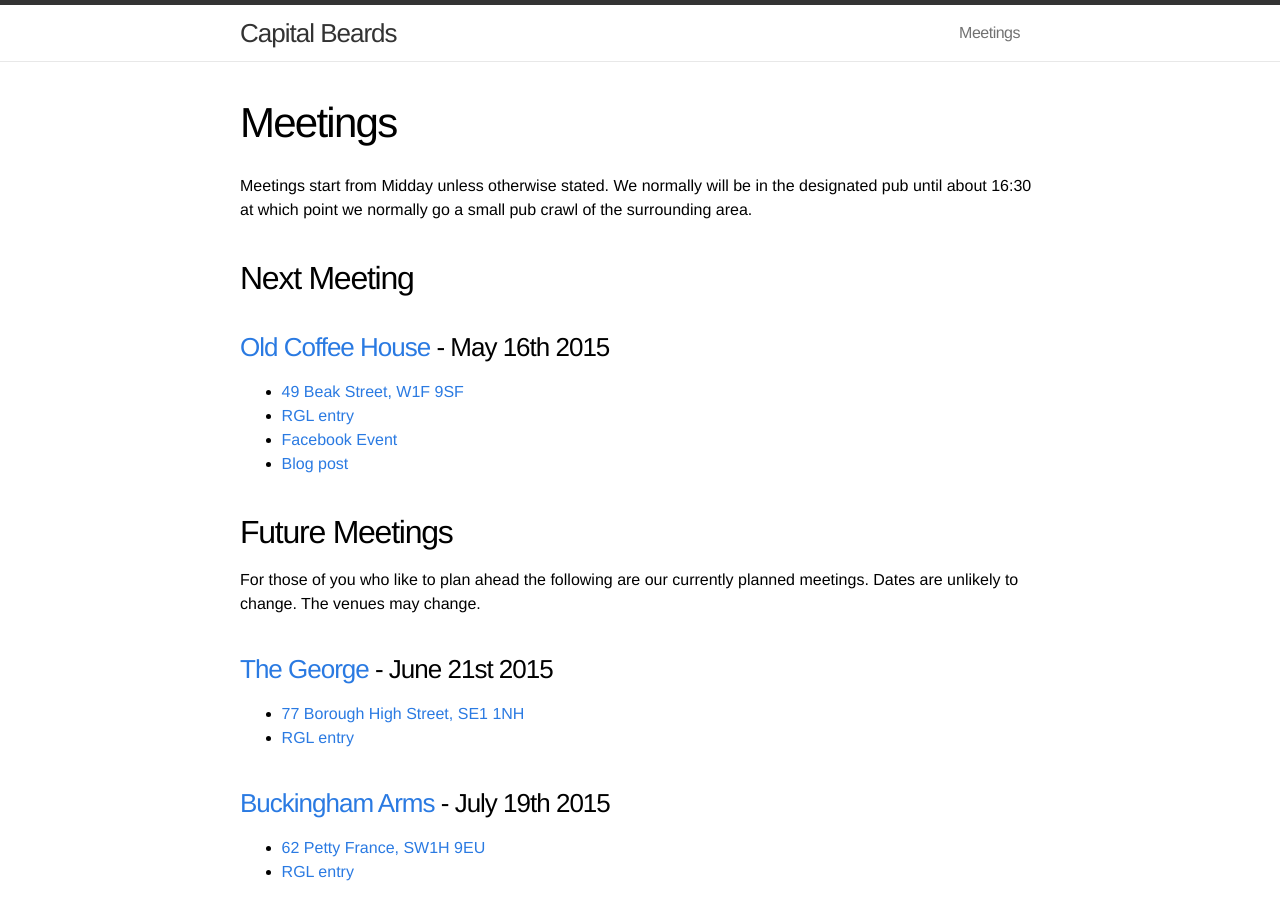
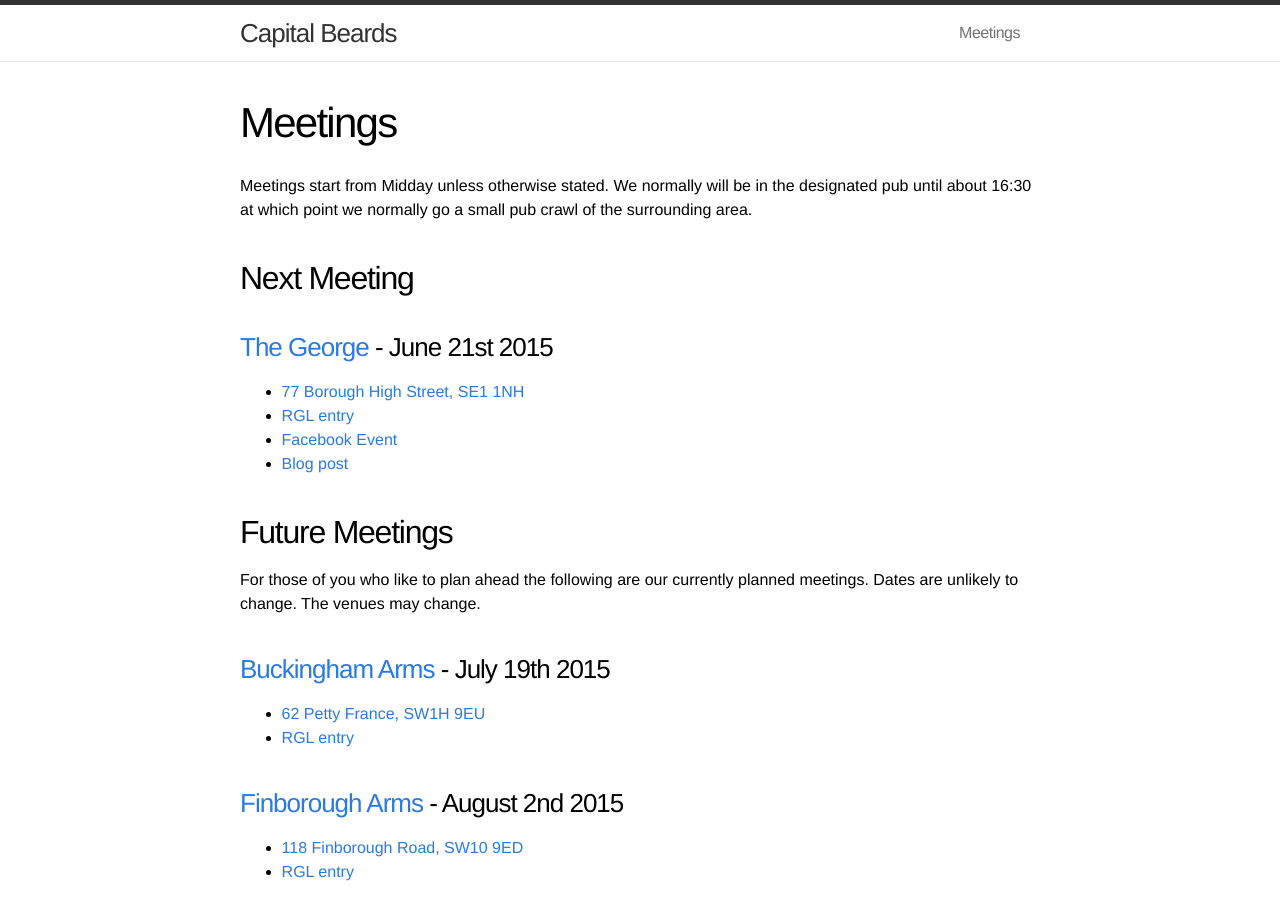
Before and after one commit to rjw1/capitalbeards.org.uk, a Jekyll site: the page built from meetings/index.md, in a window 1280 px wide and 900 px high. Built offline with Jekyll 4.4.1, drawn with Linux system fonts in a browser that asks for light colours; Markdown is read by kramdown in place of the engine named in the settings.

Commit message:
June is our next meeeting

```diff
--- a/meetings/index.md
+++ b/meetings/index.md
@@ -8,21 +8,16 @@ Meetings start from Midday unless otherwise stated. We normally will be in the d
 
 ## Next Meeting ##
 
-### [Old Coffee House](http://london.randomness.org.uk/wiki.cgi?Old_Coffee_House%2C_W1F_9SF) - May 16th 2015 ###
+### [The George](http://www.george-southwark.co.uk/) - June 21st 2015 ###
 
-- [49 Beak Street, W1F 9SF](http://www.openstreetmap.org/?mlat=51.5126233779738&mlon=-0.137468615071353&zoom=15#map=15/51.5126/-0.1375)
-- [RGL entry](http://london.randomness.org.uk/wiki.cgi?Old_Coffee_House%2C_W1F_9SF)
-- [Facebook Event](https://www.facebook.com/events/1645604605654140/)
-- [Blog post](http://capitalbeards.org.uk/2015/05/10/May-2015-Meeting/)
+- [77 Borough High Street, SE1 1NH](http://www.openstreetmap.org/?mlat=51.504183110177&mlon=-0.0901616522391727&zoom=15#map=15/51.5042/-0.0902)
+- [RGL entry](http://london.randomness.org.uk/wiki.cgi?George,_SE1_1NH)
+- [Facebook Event](https://www.facebook.com/events/876596112401261/)
+- [Blog post](http://capitalbeards.org.uk/2015/06/05/Midsummer-Beardness-June-2015/)
 
 ## Future Meetings ##
 
 For those of you who like to plan ahead the following are our currently planned meetings. Dates are unlikely to change. The venues may change.
-
-### [The George](http://www.george-southwark.co.uk/) - June 21st 2015 ###
-
-- [77 Borough High Street, SE1 1NH](http://www.openstreetmap.org/?mlat=51.504183110177&mlon=-0.0901616522391727&zoom=15#map=15/51.5042/-0.0902)
-- [RGL entry](http://london.randomness.org.uk/wiki.cgi?George,_SE1_1NH)
 
 ### [Buckingham Arms](http://www.youngs.co.uk/pubs/buckingham-arms) - July 19th 2015 ###
 
```
